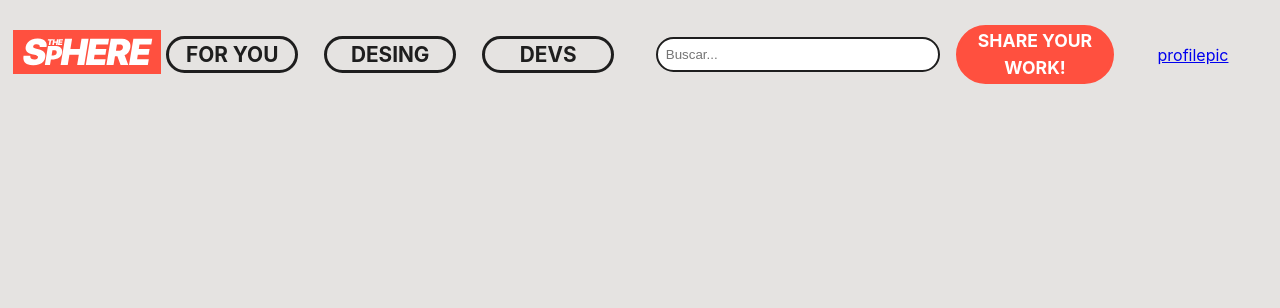
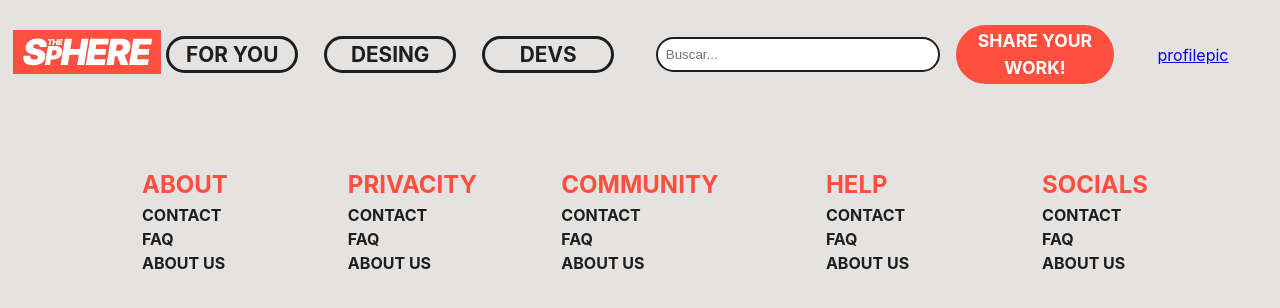
Before and after one commit to BreaGG/TheSphere, a React (Vite) app in the folder Frontend/: page /feed in a window 1280 px wide. Shown: the top 308 px of the page. Built offline with nearby package versions, Linux system fonts and the light colour scheme.

Commit message:
footer sin links

```diff
--- /dev/null
+++ b/Frontend/src/components/footer/footer.css
@@ -0,0 +1,30 @@
+footer {
+    display: grid;
+    grid-template-columns: repeat(5, 1fr);
+    align-items: center;
+    justify-content: center;
+    place-items: center;
+    text-align: center;
+    margin: 5%;
+}
+
+footer div {
+    display: flex;
+    flex-direction: column;
+    text-align: left;
+}
+
+footer h1 {
+    color: var(--naranja);
+    margin-bottom: 0;
+}
+
+footer div a{
+    text-decoration: none;
+    color: var(--negro);
+    font-weight: 700;
+}
+
+footer div a:hover{
+    text-decoration: underline;
+}
--- /dev/null
+++ b/Frontend/src/components/footer/footer.jsx
@@ -0,0 +1,43 @@
+import { Link, NavLink } from 'react-router-dom';
+import LogoSphere from '../../assets/img/SPHERE.svg';
+import './footer.css';
+
+function Footer() {
+
+    return (
+        <footer>
+            <div>
+                <h1>ABOUT</h1>
+                <Link to="/">CONTACT</Link>
+                <Link to="/">FAQ</Link>
+                <Link to="/">ABOUT US</Link>
+            </div>
+            <div>
+                <h1>PRIVACITY</h1>
+                <Link to="/">CONTACT</Link>
+                <Link to="/">FAQ</Link>
+                <Link to="/">ABOUT US</Link>
+            </div>
+            <div>
+                <h1>COMMUNITY</h1>
+                <Link to="/">CONTACT</Link>
+                <Link to="/">FAQ</Link>
+                <Link to="/">ABOUT US</Link>
+            </div>
+            <div>
+                <h1>HELP</h1>
+                <Link to="/">CONTACT</Link>
+                <Link to="/">FAQ</Link>
+                <Link to="/">ABOUT US</Link>
+            </div>
+            <div>
+                <h1>SOCIALS</h1>
+                <Link to="/">CONTACT</Link>
+                <Link to="/">FAQ</Link>
+                <Link to="/">ABOUT US</Link>
+            </div>
+        </footer>
+    );
+}
+
+export default Footer;
--- a/Frontend/src/pages/feed/feed.jsx
+++ b/Frontend/src/pages/feed/feed.jsx
@@ -1,10 +1,12 @@
 import './feed.css'
 import Navbar from '../../components/navbar/navbar'
+import Footer from '../../components/footer/footer'
 
 function Feed() {
     return (
         <section className='Feed'>
             <Navbar/>
+            <Footer/>
         </section>
     )
 }
```
